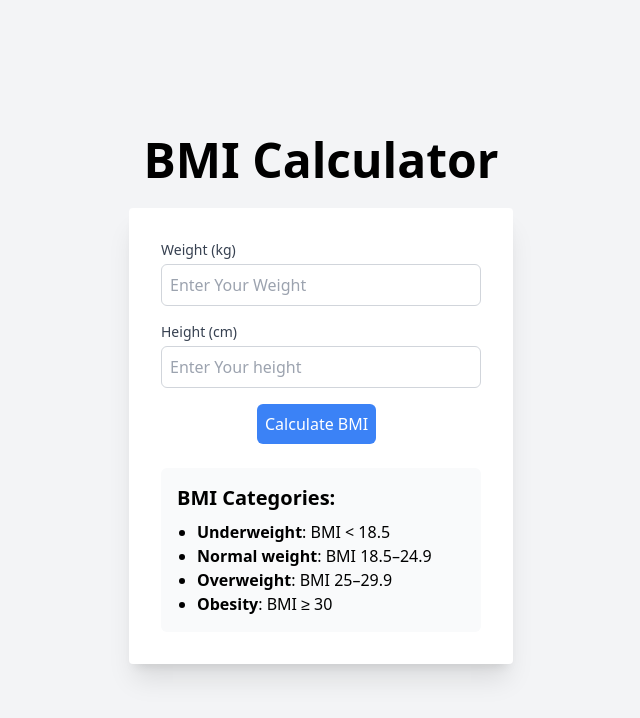
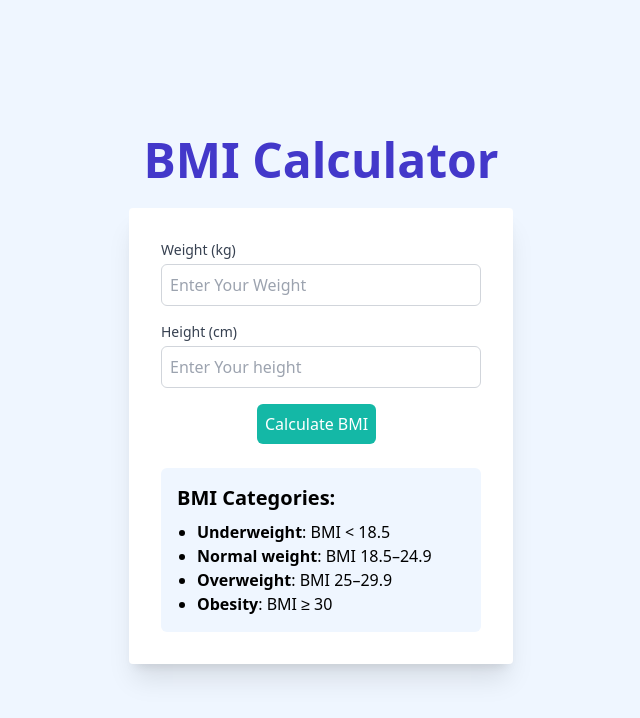
Before and after one commit to abhikhokhar/BMI_Calculator, a plain HTML site: page index.html in a window 1280 px wide. Shown: the whole page, without its empty margins (319-959 px from the left). Drawn offline with nearby package versions, Linux system fonts and the light colour scheme.

Commit message:
Update index.html

```diff
--- a/index.html
+++ b/index.html
@@ -8,12 +8,11 @@
     <script src="https://cdn.tailwindcss.com"></script>
 </head>
 
-<body class="bg-gray-100 flex flex-col items-center justify-center h-screen">
-    <h1 class="text-5xl font-bold mb-6 text-center">BMI Calculator</h1>
+<body class="bg-blue-50 flex flex-col items-center justify-center h-screen">
+    <h1 class="text-5xl font-bold mb-6 text-indigo-700 text-center">BMI Calculator</h1>
 
     <div class="bg-white p-8 rounded shadow-xl w-full max-w-sm">
         <form id="bmiForm" class="space-y-4">
-
             <div>
                 <label for="weight" class="block text-sm font-medium text-gray-700">Weight (kg)</label>
                 <input type="number" id="weight" class="mt-1 block w-full p-2 border border-gray-300 rounded-md"
@@ -24,16 +23,13 @@
                 <input type="number" id="height" class="mt-1 block w-full p-2 border border-gray-300 rounded-md"
                     placeholder="Enter Your height" required>
             </div>
-            <button type="submit" class="mx-24 bg-blue-500 hover:bg-blue-600 text-white p-2 rounded-md">Calculate
-                BMI</button>
+            <button type="submit" class="mx-24 bg-teal-500 hover:bg-teal-600 text-white p-2 rounded-md">Calculate BMI</button>
         </form>
-        <div id="result" class="mt-4 text-center text-lg font-semibold"></div>
+        <div id="result" class="mt-4 text-center text-teal-700 text-lg font-semibold"></div>
         <div id="advice" class="text-center text-sm font-medium text-gray-700"></div>
 
-        <!-- Requirements for BMI calculation -->
-        <div class="mt-6 p-4 bg-gray-50 rounded-md">
+        <div class="mt-6 p-4 bg-blue-50 rounded-md">
             <h2 class="text-xl font-bold mb-2">BMI Categories:</h2>
-
             <ul class="list-disc pl-5">
                 <li><strong>Underweight</strong>: BMI &lt; 18.5</li>
                 <li><strong>Normal weight</strong>: BMI 18.5–24.9</li>
@@ -42,9 +38,8 @@
             </ul>
         </div>
     </div>
+</body>
 
-
-</body>
 <script src="script.js"></script>
 
 </html>
```
